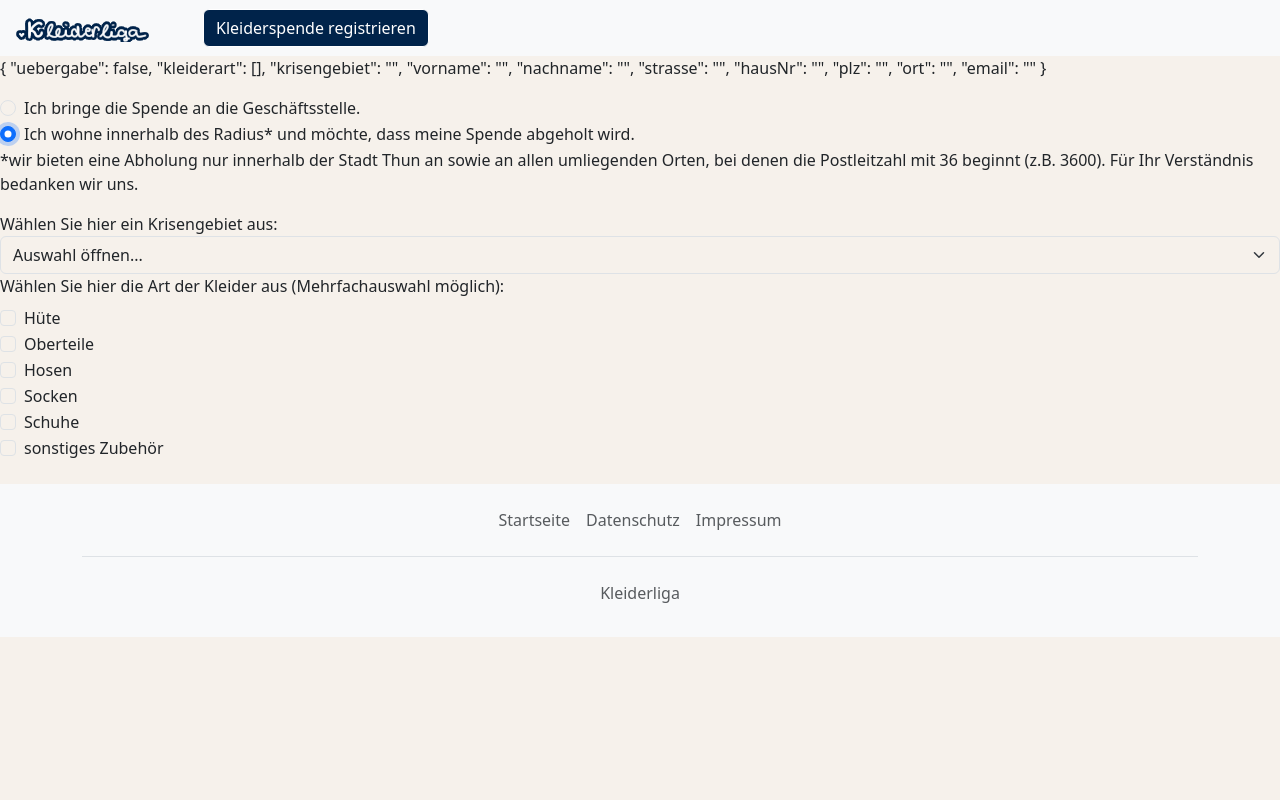
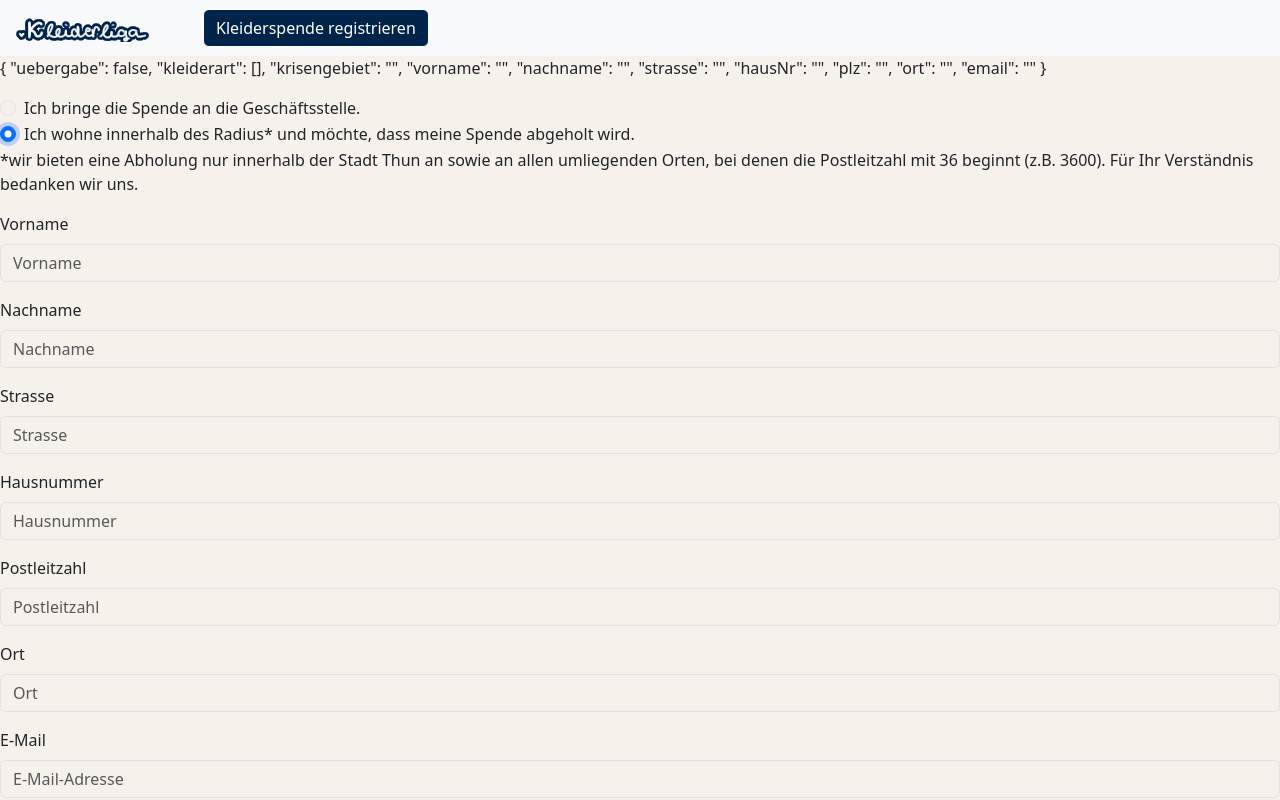
Before and after one commit to sayurii99/kleiderspende, an Angular app: page /registration in a window 1280 px wide. Both pictures are taken after a click on the radio button "Ich wohne innerhalb des Radius* und möchte, dass meine Spend". Shown: the top 800 px of the page. Built offline with nearby package versions, Linux system fonts and the light colour scheme.

Commit message:
Felder für persönliche Angaben bei Abholung hinzugefügt

```diff
--- a/src/app/pages/registration/registration.html
+++ b/src/app/pages/registration/registration.html
@@ -6,18 +6,50 @@
 <div class="form-check">
   <input class="form-check-input" type="radio" name="uebergabe" [value]="true" id="uebergabe1" [(ngModel)]="spende.uebergabe">
   <label class="form-check-label" for="uebergabe1">
-    Ich bringe die Spende an die Geschäftsstelle.
-  </label>
+    Ich bringe die Spende an die Geschäftsstelle.</label>
 </div>
 
 <!-- Button für Abholung-->
 <div class="form-check">
   <input class="form-check-input" type="radio" name="uebergabe" [value]="false" id="uebergabe2" [(ngModel)]="spende.uebergabe">
   <label class="form-check-label" for="uebergabe2">
-    Ich wohne innerhalb des Radius* und möchte, dass meine Spende abgeholt wird.
-  </label>
+    Ich wohne innerhalb des Radius* und möchte, dass meine Spende abgeholt wird.</label>
 </div>
 <p>*wir bieten eine Abholung nur innerhalb der Stadt Thun an sowie an allen umliegenden Orten, bei denen die Postleitzahl mit 36 beginnt (z.B. 3600). Für Ihr Verständnis bedanken wir uns. </p>
+
+<!-- Adressfelder für Abholung-->
+@if (!spende.uebergabe){
+  <div class="mb-3">
+    <label class="form-label" for="vorname">Vorname</label>
+    <input class="form-control" type="text" id="vorname" [(ngModel)]="spende.vorname" name="vorname" placeholder="Vorname">
+  </div>
+  <div class="mb-3">
+    <label class="form-label" for="nachname">Nachname</label>
+    <input class="form-control" type="text" id="nachname" [(ngModel)]="spende.nachname" name="nachname" placeholder="Nachname">
+  </div>
+  <div class="mb-3">
+    <label class="form-label" for="strasse">Strasse</label>
+    <input class="form-control" type="text" id="strasse" [(ngModel)]="spende.strasse" name="strasse" placeholder="Strasse">
+  </div>
+  <div class="mb-3">
+    <label class="form-label" for="hausnr">Hausnummer</label>
+    <input class="form-control" type="text" id="hausnr" [(ngModel)]="spende.hausNr" name="hausnr" placeholder="Hausnummer">
+  </div>
+  <div class="mb-3">
+    <label class="form-label" for="plz">Postleitzahl</label>
+    <input class="form-control" type="text" id="plz" [(ngModel)]="spende.plz" name="postleitzahl" placeholder="Postleitzahl">
+  </div>
+  <div class="mb-3">
+    <label class="form-label" for="ort">Ort</label>
+    <input class="form-control" type="text" id="ort" [(ngModel)]="spende.ort" name="ort" placeholder="Ort">
+  </div>
+  <div class="mb-3">
+    <label class="form-label" for="email">E-Mail</label>
+    <input class="form-control" type="email" id="email" [(ngModel)]="spende.email" name="email" placeholder="E-Mail-Adresse">
+  </div>
+}
+
+
 
 <!-- Auswahl Krisengebiet-->
 <label for="krisengebiet-auswahl">Wählen Sie hier ein Krisengebiet aus:</label>
--- a/src/app/pages/registration/registration.ts
+++ b/src/app/pages/registration/registration.ts
@@ -15,6 +15,8 @@ export class Registration {
   krisengebiete = ["Ukraine", "Nahost","Sudan","Myanmar"];
   kleiderarten = ["Hüte","Oberteile","Hosen","Socken","Schuhe","sonstiges Zubehör"];
 
+  //Ankreuzfelder Wertübergabe
+
   kleiderartAendern(art: string, angekreuzt: boolean) {
       if (angekreuzt) {
         this.spende.kleiderart.push(art);
@@ -22,4 +24,5 @@ export class Registration {
         this.spende.kleiderart = this.spende.kleiderart.filter((a) => a !== art);
       }
     }
+
   }
```
